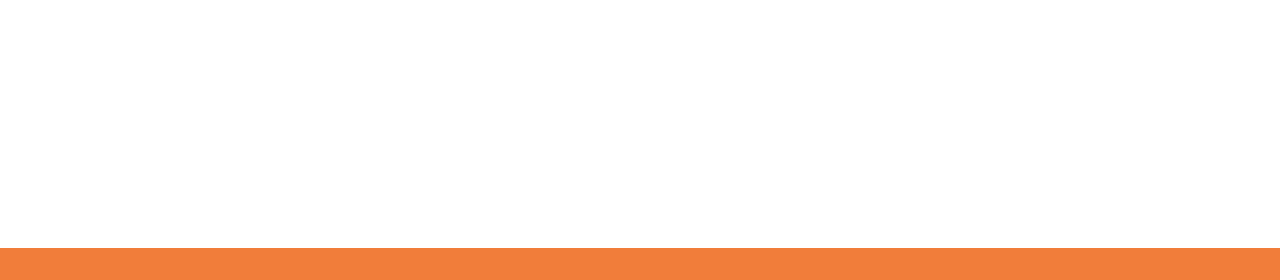
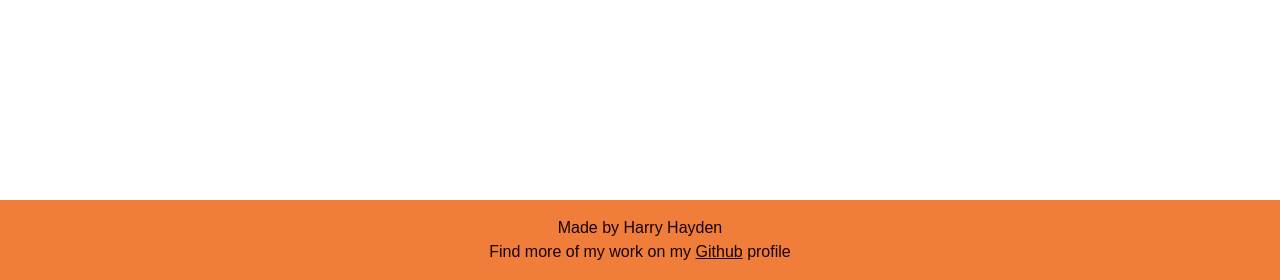
Before and after one commit to HarryRHayden/CI-PP4, a Django app: page /accounts/signup/ in a window 1280 px wide. Shown: the part 520-800 px from the top of the page. Run offline with Django 3.2, Linux system fonts and the light colour scheme.

Commit message:
update readme structure

```diff
--- a/templates/base.html
+++ b/templates/base.html
@@ -81,7 +81,8 @@
 
     <!-- Footer -->
     <footer class="footer mt-auto py-3 dark-bg">
-
+        <p class="m-0 text-center text-color">Made by Harry Hayden</p>
+        <p class="m-0 text-center text-color">Find more of my work on my <a class="text-color" href="https://github.com/HarryRHayden">Github</a> profile</p>
     </footer>
 
     <script>
```
Also changed, not shown: README.md.
